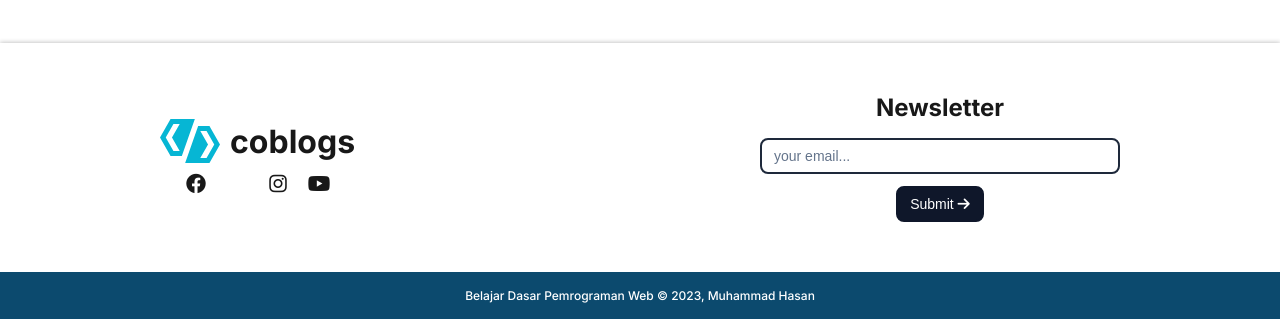
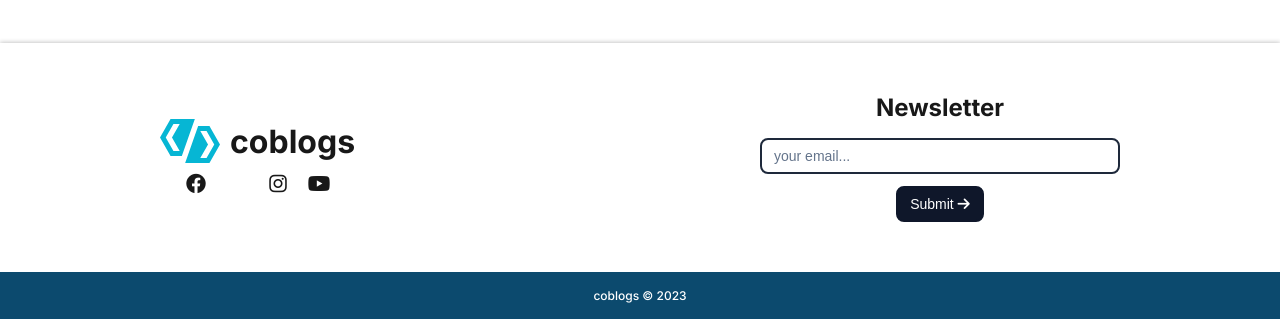
Before and after one commit to MuhammadHasann/coblogs, a plain HTML site: page index.html in a window 1280 px wide. Shown: the part 5040-5359 px from the top of the page. Drawn offline with Linux system fonts and the light colour scheme; some icons are missing.

Commit message:
style(elements): add favicon

```diff
--- a/index.html
+++ b/index.html
@@ -4,7 +4,8 @@
     <meta charset="UTF-8" />
     <meta http-equiv="X-UA-Compatible" content="IE=edge" />
     <meta name="viewport" content="width=device-width, initial-scale=1.0" />
-    <title>Dicoding</title>
+    <title>Coblogs</title>
+    <link rel="shortcut icon" href="public/svg/logo.svg" type="image/x-icon" />
     <link rel="stylesheet" href="public/css/style.css" />
     <link
       rel="stylesheet"
@@ -84,7 +85,7 @@
         </form>
       </section>
       <section class="copyright">
-        <p>Belajar Dasar Pemrograman Web &copy; 2023, Muhammad Hasan</p>
+        <p>coblogs &copy; 2023</p>
       </section>
     </footer>
 
```
